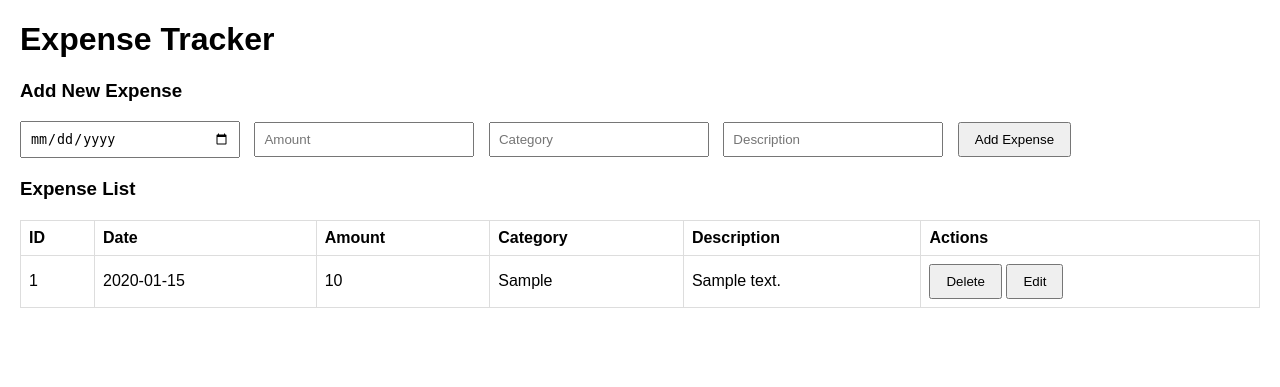
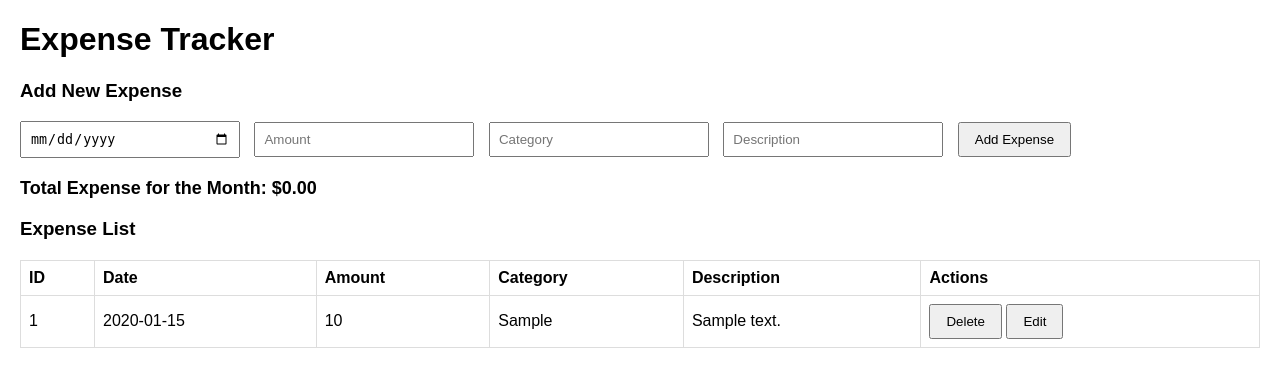
Before and after one commit to RudzaniMatidze/Expense_Tracker, a Flask app: page / in a window 1280 px wide. Shown: the top 387 px of the page. Run offline with Flask 3, Linux system fonts and the light colour scheme; tables that the repository leaves empty hold one stand-in row (values such as "Sample post").

Commit message:
Update: added total Expense amount and fixed edit func

```diff
--- a/routes.py
+++ b/routes.py
@@ -1,7 +1,7 @@
 from flask import Blueprint, request, jsonify
 from app import db
 from models import Expense
-
+from datetime import datetime
 
 expense_routes = Blueprint('expense_routes', __name__)
 
@@ -50,3 +50,31 @@ def get_expenses():
         'category': expense.category,
         'description': expense.description
     } for expense in expenses])
+
+# Route to fetch a specific expense by ID
+@expense_routes.route('/expenses/<int:expense_id>', methods=['GET'])
+def get_expense(expense_id):
+    expense = Expense.query.get_or_404(expense_id)
+    return jsonify({
+        'id': expense.id,
+        'date': expense.date,
+        'amount': expense.amount,
+        'category': expense.category,
+        'description': expense.description
+    })
+
+# Route to get the total expenses for the month
+@expense_routes.route('/expenses/total-monthly', methods=['GET'])
+def get_total_monthly_expense():
+    # Get the current date's month and year
+    now = datetime.now()
+    current_month = now.month
+    current_year = now.year
+
+    # Filter expenses for the current month and year
+    total_expense = db.session.query(db.func.sum(Expense.amount)).filter(
+        db.extract('year', Expense.date) == current_year,
+        db.extract('month', Expense.date) == current_month
+    ).scalar() or 0  # Use 0 if no expenses are found
+
+    return jsonify({'total_expense': total_expense})
--- a/templates/index.html
+++ b/templates/index.html
@@ -33,6 +33,11 @@
             padding: 8px 15px;
             cursor: pointer;
         }
+        #total-expense {
+            font-size: 18px;
+            font-weight: bold;
+            margin-top: 20px;
+        }
     </style>
 </head>
 <body>
@@ -42,12 +47,17 @@
 <div class="form-container">
     <h3>Add New Expense</h3>
     <form id="expense-form">
+        <input type="hidden" id="expense-id"> <!-- Hidden field to store expense ID -->
         <input type="date" id="expense-date" required>
         <input type="number" id="expense-amount" placeholder="Amount" required>
         <input type="text" id="expense-category" placeholder="Category" required>
         <input type="text" id="expense-description" placeholder="Description" required>
-        <button type="submit">Add Expense</button>
+        <button type="submit" id="submit-button">Add Expense</button>
     </form>
+</div>
+
+<div id="total-expense">
+    Total Expense for the Month: $<span id="monthly-total">0.00</span>
 </div>
 
 <h3>Expense List</h3>
@@ -70,6 +80,16 @@
 <script>
     const expenseForm = document.getElementById('expense-form');
     const expenseTable = document.getElementById('expense-table').getElementsByTagName('tbody')[0];
+    const monthlyTotalSpan = document.getElementById('monthly-total');
+
+    // Fetch total monthly expense from the API
+    function fetchTotalMonthlyExpense() {
+        fetch('/api/expenses/total-monthly')
+            .then(response => response.json())
+            .then(data => {
+                monthlyTotalSpan.textContent = data.total_expense.toFixed(2);
+            });
+    }
 
     // Fetch expenses from the API
     function fetchExpenses() {
@@ -104,8 +124,14 @@
 
         const newExpense = { date, amount, category, description };
 
-        fetch('/api/expenses', {
-            method: 'POST',
+        const expenseId = document.getElementById('expense-id').value;  // Check if we're editing
+
+        // If there's an ID, it's an update (PUT), otherwise, it's a new expense (POST)
+        const method = expenseId ? 'PUT' : 'POST';
+        const url = expenseId ? `/api/expenses/${expenseId}` : '/api/expenses';
+
+        fetch(url, {
+            method: method,
             headers: {
                 'Content-Type': 'application/json'
             },
@@ -115,7 +141,8 @@
         .then(data => {
             alert(data.message);
             fetchExpenses();
-            expenseForm.reset();
+            fetchTotalMonthlyExpense(); // Update the total after adding or updating an expense
+            resetForm();  // Reset the form after submission
         });
     });
 
@@ -128,16 +155,40 @@
         .then(data => {
             alert(data.message);
             fetchExpenses();
+            fetchTotalMonthlyExpense(); // Update the total after deleting an expense
         });
     }
 
     // Edit an expense
     function editExpense(expenseId) {
-        alert('Edit functionality not implemented yet!');
+        fetch(`/api/expenses/${expenseId}`)
+            .then(response => response.json())
+            .then(expense => {
+                // Populate the form with the expense data
+                document.getElementById('expense-id').value = expense.id;
+                document.getElementById('expense-date').value = expense.date;
+                document.getElementById('expense-amount').value = expense.amount;
+                document.getElementById('expense-category').value = expense.category;
+                document.getElementById('expense-description').value = expense.description;
+
+                // Change the button text to "Update Expense"
+                const submitButton = document.getElementById('submit-button');
+                submitButton.textContent = "Update Expense";
+            });
     }
 
-    // Fetch expenses when the page loads
-    window.onload = fetchExpenses;
+    // Reset the form and button to default (Add Expense)
+    function resetForm() {
+        document.getElementById('expense-form').reset();
+        const submitButton = document.getElementById('submit-button');
+        submitButton.textContent = "Add Expense";
+    }
+
+    // Fetch expenses and total monthly expense when the page loads
+    window.onload = function() {
+        fetchExpenses();
+        fetchTotalMonthlyExpense();
+    };
 </script>
 
 </body>
```
